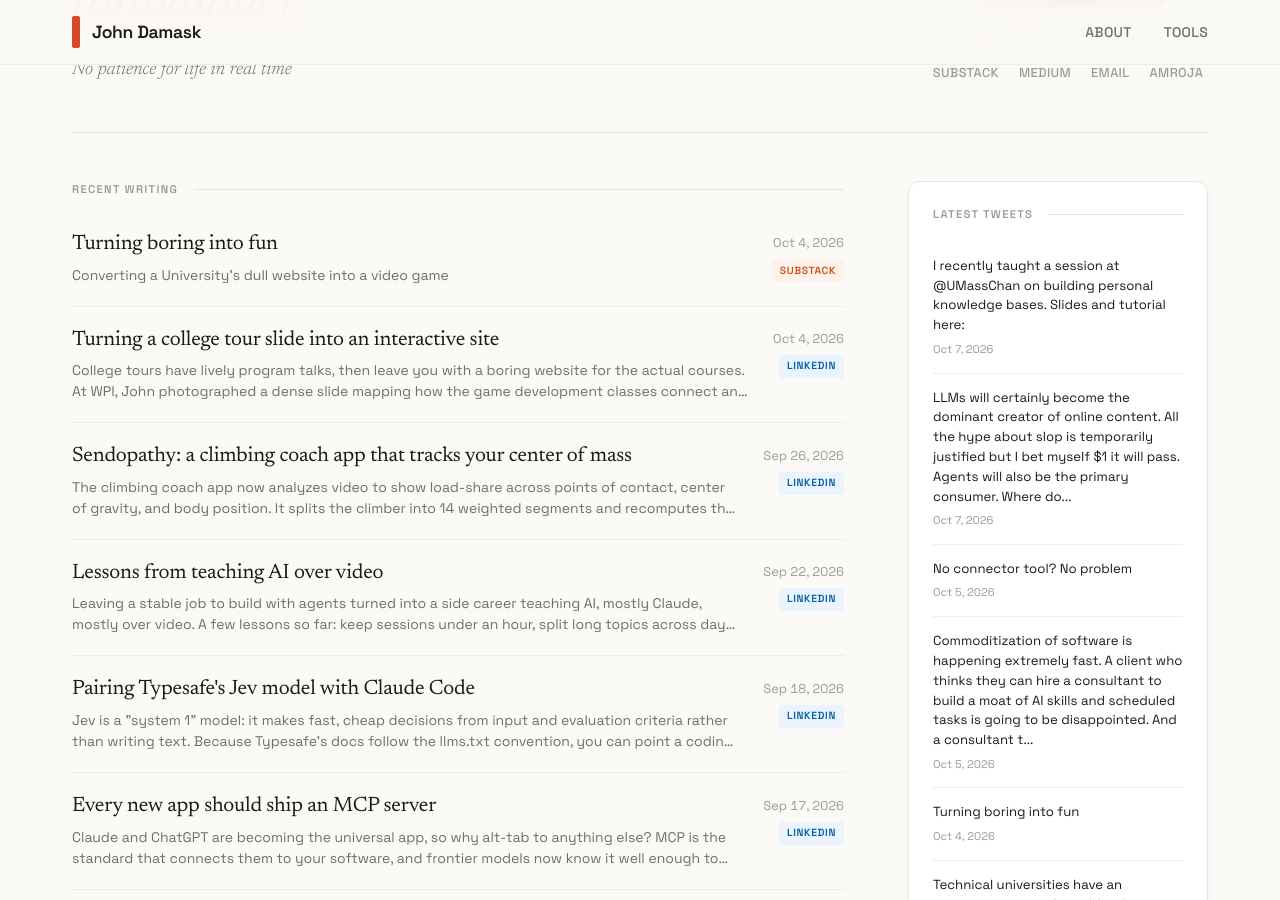
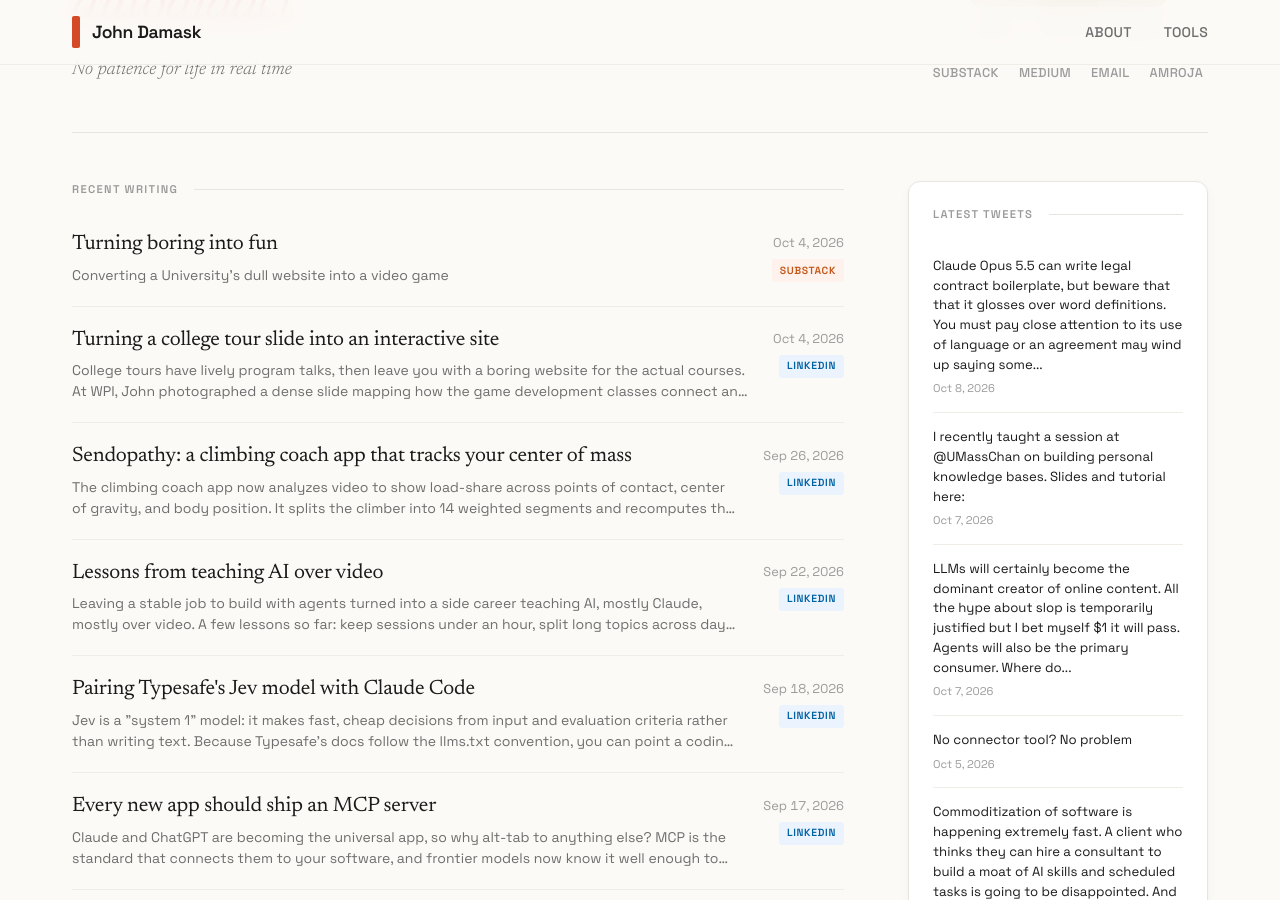
Before and after one commit to jbdamask/jbdamask.github.io, a Jekyll site: the page built from index.html, in a window 1280 px wide and 900 px high, scrolled down 362 px. Built offline with Jekyll 4.4.1, drawn with Linux system fonts in a browser that asks for light colours; the list of posts is cut into pages by our own code; some of the changed text lies outside the part shown.

Commit message:
Update Twitter posts

```diff
--- a/_data/twitter-posts.yml
+++ b/_data/twitter-posts.yml
@@ -2,6 +2,15 @@
 # Fetches latest tweets and merges with existing posts
 # Keeps max 150 most recent tweets (LIFO)
 
+- title: Claude Opus 5.5 can write legal contract boilerplate, but beware that that
+    it glosses over word defi...
+  source: twitter
+  url: https://twitter.com/jbdamask/status/2108254496711405818
+  date: '2026-10-08'
+  excerpt: Claude Opus 5.5 can write legal contract boilerplate, but beware that that
+    it glosses over word definitions. You must pay close attention to its use of language
+    or an agreement may wind up saying some...
+  image: ''
 - title: I recently taught a session at @UMassChan on building personal knowledge
     bases. Slides and tutorial ...
   source: twitter
@@ -1190,12 +1199,3 @@
   excerpt: More often than not, I regret having my AI buddy make code changes without
     filing Beads first
   image: ''
-- title: Our jobs as engineers are to scrutinize AI plans and question design decisions.
-    The more complex a s...
-  source: twitter
-  url: https://twitter.com/jbdamask/status/2037891101890068523
-  date: '2026-03-28'
-  excerpt: Our jobs as engineers are to scrutinize AI plans and question design decisions.
-    The more complex a system gets, the more important it is that we partner with
-    AI, not just delegate to it.
-  image: ''
```
